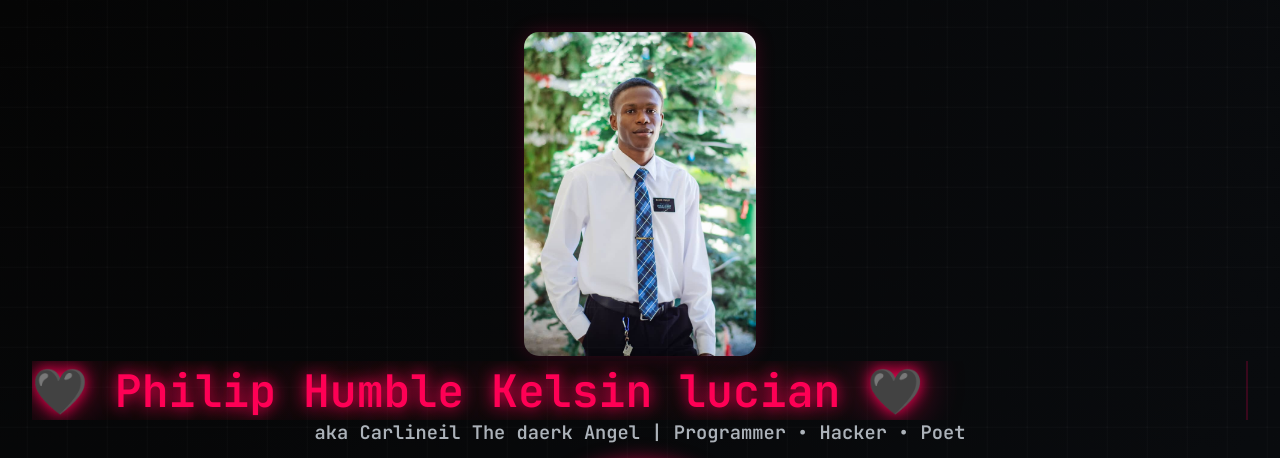
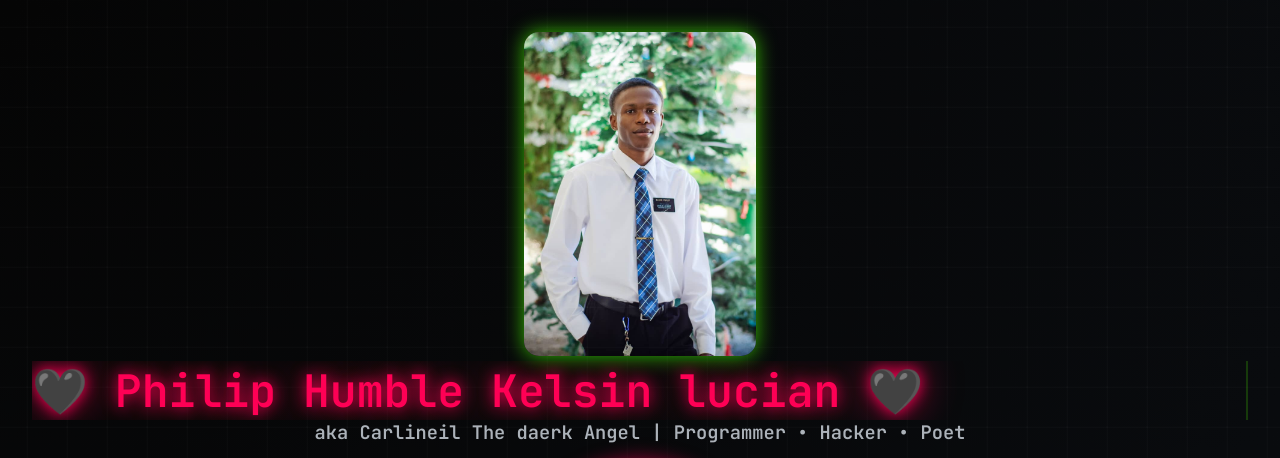
Before and after one commit to philiphumblekelsin27/Portfolio, a plain HTML site: page index.html in a window 1280 px wide. Shown: the top 458 px of the page. Drawn offline with Linux system fonts and the light colour scheme; grey boxes are pictures that could not be loaded.

Commit message:
added corretion

```diff
--- a/index.html
+++ b/index.html
@@ -178,11 +178,11 @@
 
         /* Typewriter effect */
         .typewriter {
-            border-right: 2px solid #ff0055;
+            border-right: 2px solid #51ff00;
             white-space: nowrap;
             overflow: hidden;
             width: 0;
-            animation: typing 3s steps(40, end) forwards, blink 0.8s infinite;
+            animation: typing 3s steps(10, end) forwards, blink 0.8s infinite;
         }
 
         @keyframes typing {
@@ -198,7 +198,7 @@
         .divider {
             height: 1px;
             width: 100%;
-            background: linear-gradient(90deg, transparent, #ff0055, transparent);
+            background: linear-gradient(90deg, transparent, #2bff00, transparent);
             margin: 1.5rem 0;
             opacity: 0.6;
         }
@@ -207,7 +207,7 @@
 <body>
     <!-- (1) HERO / TOP BANNER -->
     <div align="center">
-        <img src="/images/picture2.jpg" alt="Dark Banner" width="30%" style="border-radius: 15px; box-shadow: 0 0 20px rgba(255,0,85,0.2);">
+        <img src="/images/picture2.jpg" alt="Dark Banner" width="30%" style="border-radius: 15px; box-shadow: 0 0 20px rgba(72, 255, 0, 0.726);">
     </div>
 
     <h1 class="typewriter">🖤 Philip Humble Kelsin lucian 🖤</h1>
@@ -320,7 +320,7 @@
     </div>
 
     <footer>
-        © 2025 Carlineil the Dark Angel | Built by the Dark Code
+        © 2025 Carlineil the Dark Angel | Philip Humble Kelsin Lucian | Built by the Dark Code
     </footer>
 
     <script>
```
